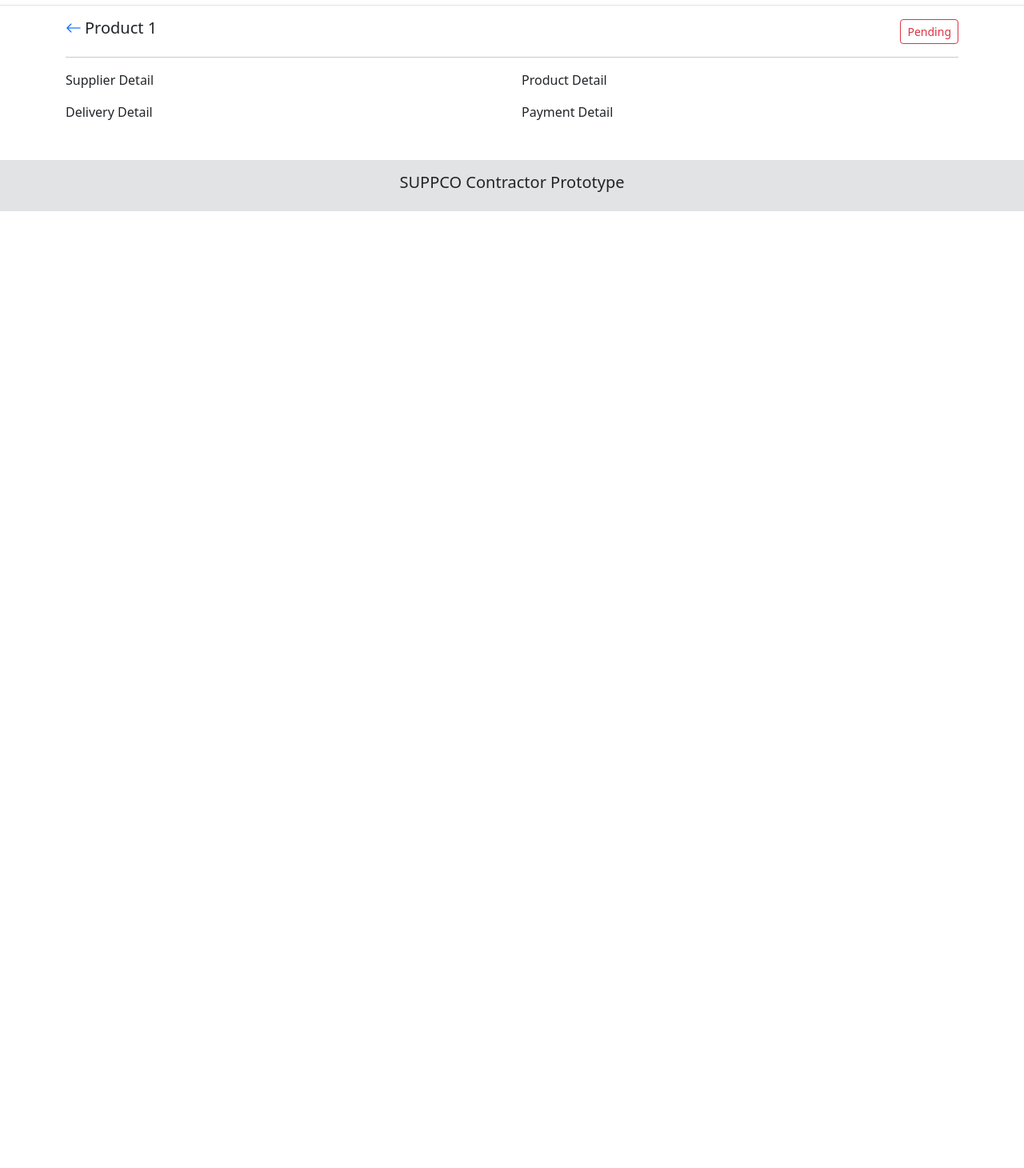
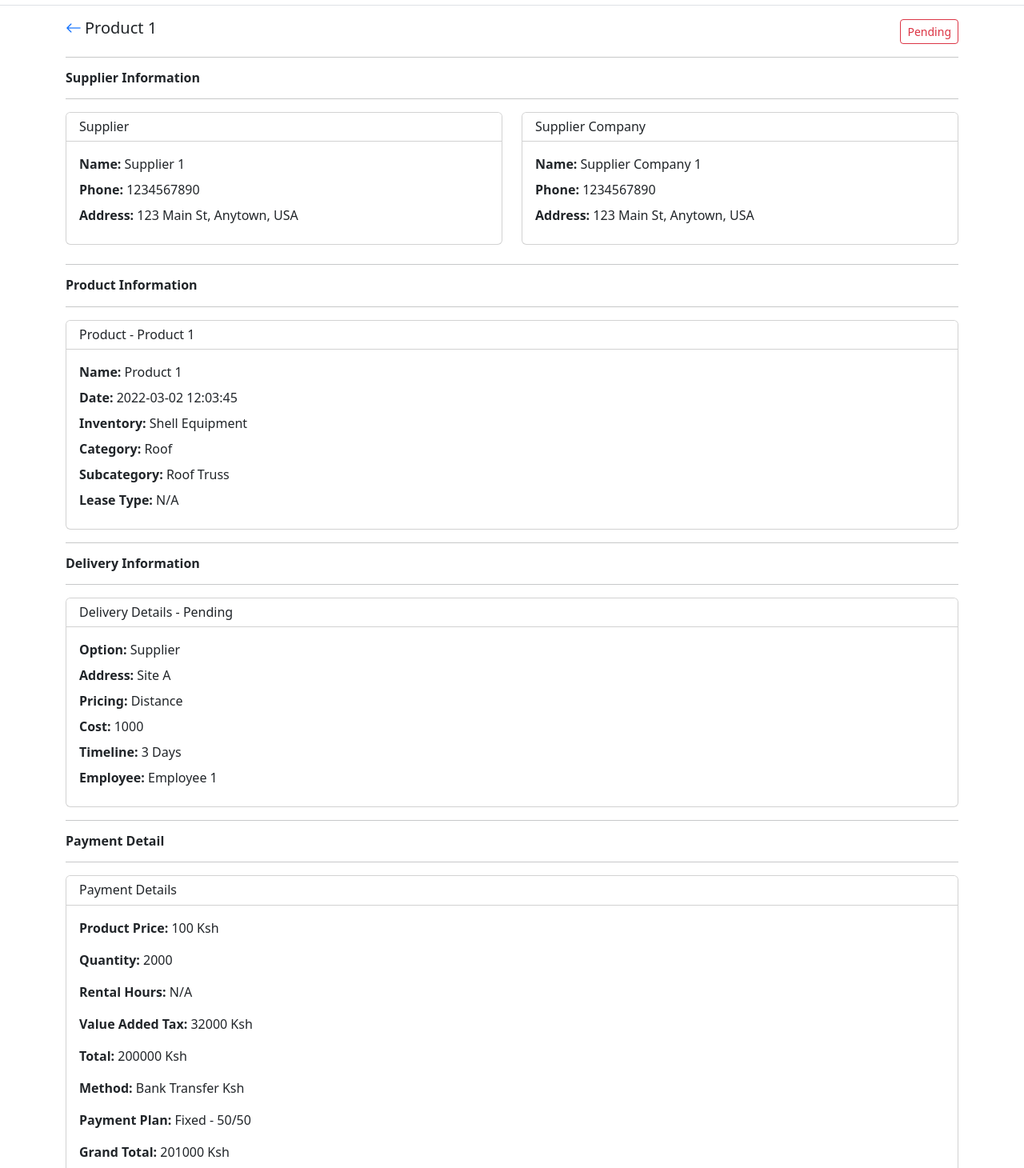
Before and after one commit to daltechafrica/suppco-contractor-prototype, a React (Create React App) app: page /orders/1/detail in a window 1280 px wide. Shown: the part 50-1510 px from the top of the page at 80% size. Before the commit the page ends 800 px from the top, so only its background shows below. Built offline with nearby package versions, Linux system fonts and the light colour scheme.

Commit message:
complete pending products

```diff
--- a/src/data/orders.jsx
+++ b/src/data/orders.jsx
@@ -120,7 +120,7 @@ const orders = [
       lease: "wet",
     },
     paymentDetail: {
-      price: 1000,
+      price: 134000,
       plan: "Negotiable Plan",
       method: "Bank Transfer",
       quantity: null,
--- a/src/pages/OrdersDetail.jsx
+++ b/src/pages/OrdersDetail.jsx
@@ -44,18 +44,211 @@ function OrdersDetail() {
           </button>
         </section>
         <hr />
+        {/* Pending Orders */}
         {order.status === "Pending" && (
           <section>
-            <div className="row">
-              <div className="col-md-6 col-sm-12 mb-3">Supplier Detail</div>
-              <div className="col-md-6 col-sm-12 mb-3">Product Detail</div>
+            {/* Supplier */}
+            <div>
+              <h6 className="fw-bold">Supplier Information</h6>
+              <hr />
+              <div className="row">
+                <div className="col-md-6 col-sm-12 mb-2">
+                  <div className="card">
+                    <h6 className="card-header bg-white">Supplier</h6>
+                    <div className="card-body">
+                      <p className="card-text mb-2">
+                        <strong>Name: </strong>
+                        {supplierDetail?.name}
+                      </p>
+                      <p className="card-text mb-2">
+                        <strong>Phone: </strong>
+                        {supplierDetail?.phone}
+                      </p>
+                      <p className="card-text mb-2">
+                        <strong>Address: </strong>
+                        {supplierDetail?.address}
+                      </p>
+                    </div>
+                  </div>
+                </div>
+                <div className="col-md-6 col-sm-12 mb-2">
+                  <div className="card">
+                    <h6 className="card-header bg-white">Supplier Company</h6>
+                    <div className="card-body">
+                      <p className="card-text mb-2">
+                        <strong>Name: </strong>
+                        {supplierCompany?.name}
+                      </p>
+                      <p className="card-text mb-2">
+                        <strong>Phone: </strong>
+                        {supplierCompany?.phone}
+                      </p>
+                      <p className="card-text mb-2">
+                        <strong>Address: </strong>
+                        {supplierCompany?.address}
+                      </p>
+                    </div>
+                  </div>
+                </div>
+              </div>
             </div>
-            <div className="row">
-              <div className="col-md-6 col-sm-12 mb-3">Delivery Detail</div>
-              <div className="col-md-6 col-sm-12 mb-3">Payment Detail</div>
+            <hr />
+            {/* Product Information */}
+            <div>
+              <h6 className="fw-bold">Product Information</h6>
+              <hr />
+              <div className="card">
+                <h6 className="card-header bg-white">
+                  Product - {order?.product}
+                </h6>
+                <div className="card-body">
+                  <p className="card-text mb-2">
+                    <strong>Name: </strong>
+                    {order?.product}
+                  </p>
+                  <p className="card-text mb-2">
+                    <strong>Date: </strong>
+                    {order?.created}
+                  </p>
+                  <p className="card-text mb-2">
+                    <strong>Inventory: </strong>
+                    {productDetail?.inventory}
+                  </p>
+                  <p className="card-text mb-2">
+                    <strong>Category: </strong>
+                    {productDetail?.category || "N/A"}
+                  </p>
+                  <p className="card-text mb-2">
+                    <strong>Subcategory: </strong>
+                    {productDetail?.subcategory || "N/A"}
+                  </p>
+                  <p className="card-text mb-2">
+                    <strong>Lease Type: </strong>
+                    {productDetail?.lease || "N/A"}
+                  </p>
+                </div>
+              </div>
+            </div>
+            <hr />
+            {/* Delivery Information */}
+            <div>
+              <h6 className="fw-bold">Delivery Information</h6>
+              <hr />
+              <div className="card">
+                <h6 className="card-header bg-white">
+                  Delivery Details - {delivery?.status}
+                </h6>
+                <div className="card-body">
+                  <p className="card-text mb-2">
+                    <strong>Option: </strong>
+                    {delivery?.option}
+                  </p>
+                  <p className="card-text mb-2">
+                    <strong>Address: </strong>
+                    {delivery?.destination}
+                  </p>
+                  <p className="card-text mb-2">
+                    <strong>Pricing: </strong>
+                    {delivery?.pricing}
+                  </p>
+                  <p className="card-text mb-2">
+                    <strong>Cost: </strong>
+                    {delivery?.cost}
+                  </p>
+                  <p className="card-text mb-2">
+                    <strong>Timeline: </strong>
+                    {delivery?.timeline}
+                  </p>
+                  <p className="card-text mb-2">
+                    <strong>Employee: </strong>
+                    {delivery?.employee}
+                  </p>
+                </div>
+              </div>
+            </div>
+            <hr />
+            {/* Payment Detail */}
+            <div>
+              <h6 className="fw-bold">Payment Detail</h6>
+              <hr />
+              <div className="card mb-3">
+                <h6 className="card-header bg-white">Payment Details</h6>
+                <div className="card-body">
+                  <p className="card-text">
+                    <strong>Product Price: </strong>
+                    {paymentDetail?.price} Ksh
+                  </p>
+                  <p className="card-text">
+                    <strong>Quantity: </strong>
+                    {paymentDetail?.quantity || "N/A"}
+                  </p>
+                  <p className="card-text">
+                    <strong>Rental Hours: </strong>
+                    {paymentDetail?.hours || "N/A"}
+                  </p>
+                  <p className="card-text">
+                    <strong>Value Added Tax: </strong>
+                    {paymentDetail?.vat} Ksh
+                  </p>
+                  <p className="card-text">
+                    <strong>Total: </strong>
+                    {paymentDetail?.total} Ksh
+                  </p>
+                  <p className="card-text">
+                    <strong>Method: </strong>
+                    {paymentDetail?.method} Ksh
+                  </p>
+                  <p className="card-text">
+                    <strong>Payment Plan: </strong>
+                    {paymentDetail?.plan}
+                  </p>
+                  <p className="card-text">
+                    <strong>Grand Total: </strong>
+                    {order?.finalTotal} Ksh
+                  </p>
+                </div>
+              </div>
+              {paymentDetail?.plan === "Negotiable Plan" &&
+                paymentDetail?.breakdown && (
+                  <>
+                    <div className="card">
+                      <h6 className="card-header bg-white">
+                        Payment Breakdown
+                      </h6>
+                      <div className="card-body">
+                        <div className="table-responsive">
+                          <table className="table table-bordered">
+                            <thead>
+                              <tr>
+                                <th>Name</th>
+                                <th>Amount</th>
+                                <th>Status</th>
+                              </tr>
+                            </thead>
+                            <tbody>
+                              {paymentDetail?.breakdown?.map((item) => (
+                                <tr>
+                                  <td>{item?.name}</td>
+                                  <td>{item?.amount}</td>
+                                  <td>
+                                    <button className="btn btn-warning btn-sm">
+                                      {item?.status}
+                                    </button>
+                                  </td>
+                                </tr>
+                              ))}
+                            </tbody>
+                          </table>
+                        </div>
+                      </div>
+                    </div>
+                  </>
+                )}
             </div>
           </section>
         )}
+
+        {/* Active Orders */}
         {order.status === "Active" && (
           <section>
             <div className="row">
@@ -68,6 +261,8 @@ function OrdersDetail() {
             </div>
           </section>
         )}
+
+        {/* Completed Orders */}
         {order.status === "Completed" && (
           <section>
             {/* Supplier */}
```
